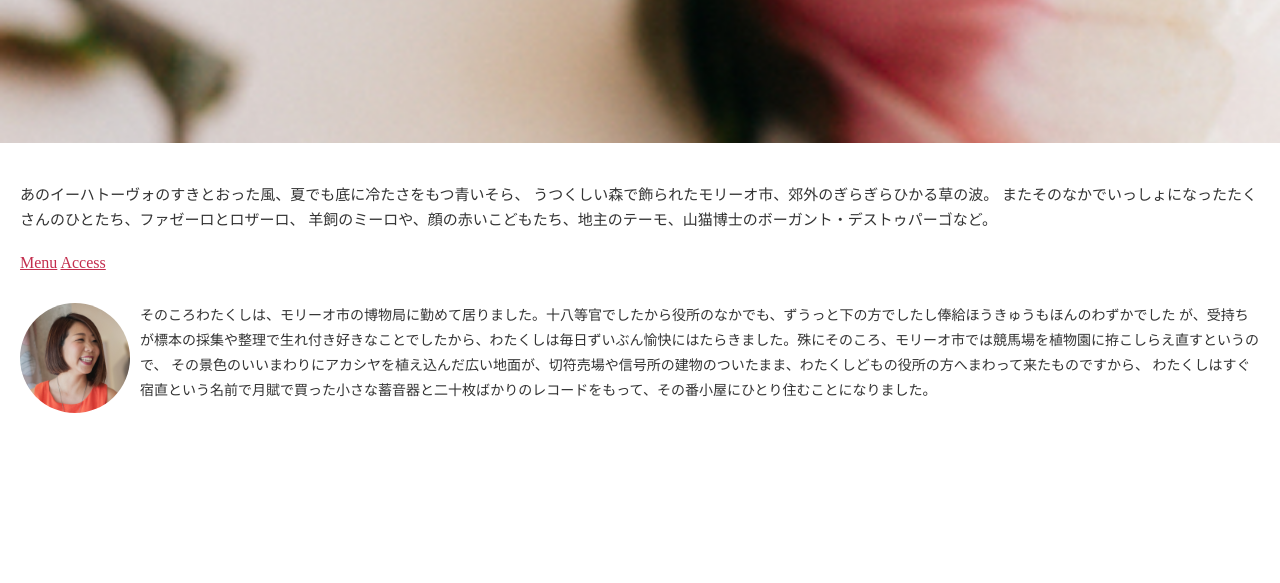
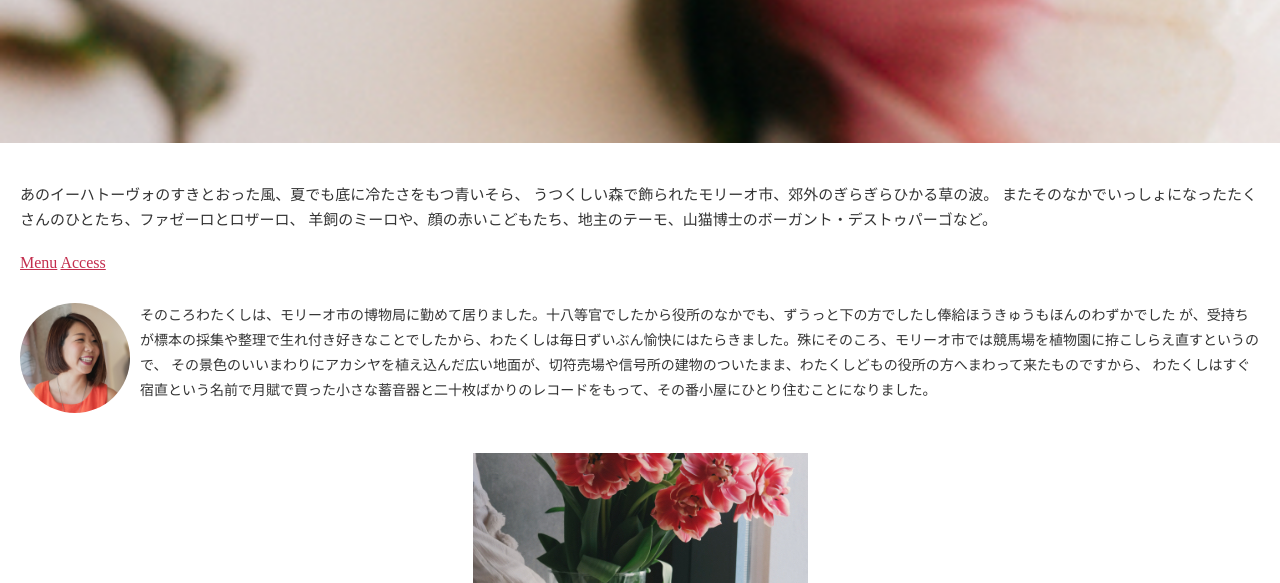
Before and after one commit to jun0222/code_from_comp2, a plain HTML site: page index.html in a window 1280 px wide. Shown: the part 217-800 px from the top of the page. Drawn offline with Linux system fonts and the light colour scheme.

Commit message:
fix top__main gird rows

```diff
--- a/scss/styles.scss
+++ b/scss/styles.scss
@@ -87,7 +87,8 @@ table {
     }
     &__main {
         display: grid;
-        grid-template-rows: 618px 310px;
+        grid-template-rows: 1fr 310px;
+        row-gap: 26px;
         &--sentences {
             padding-right: 20px;
             padding-left: 20px;
```
Also changed, not shown: css/styles.css, 1 other file.
